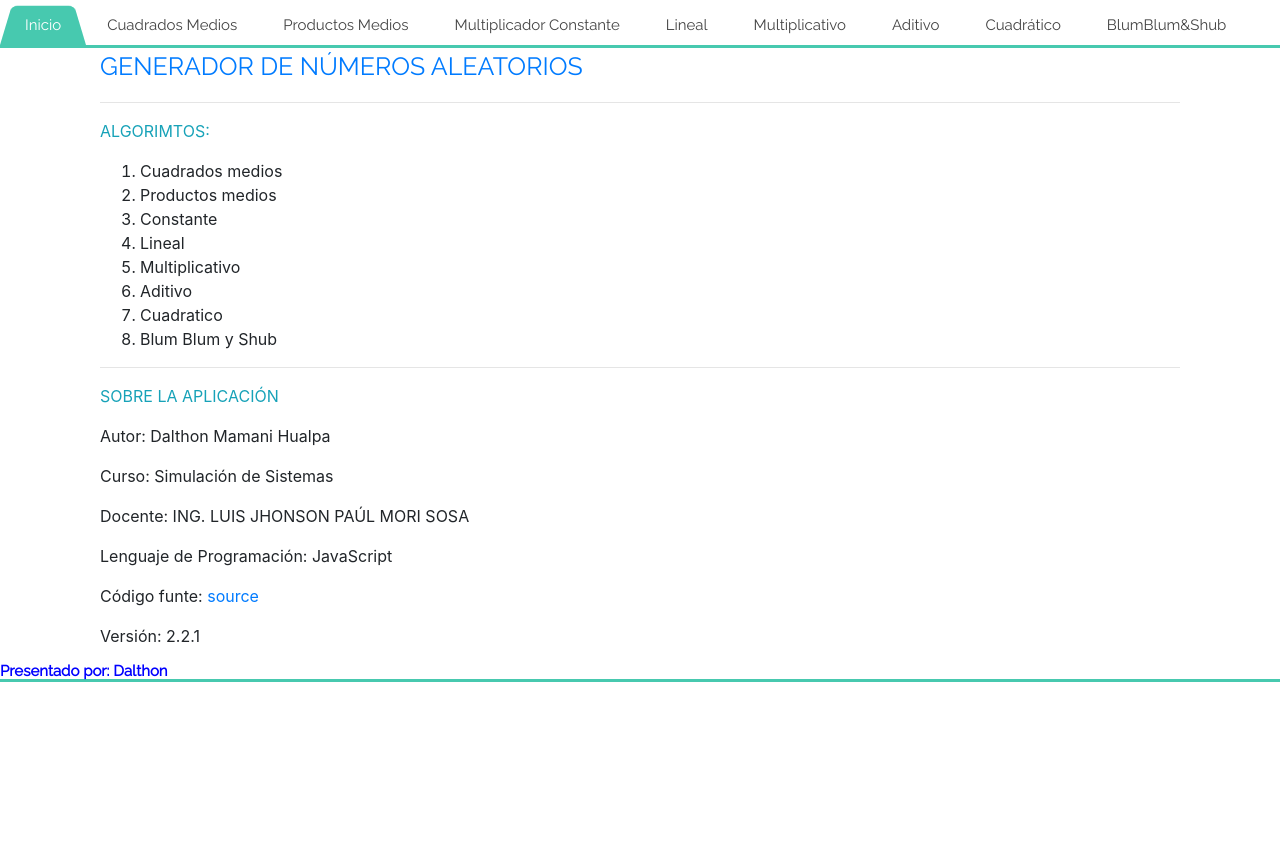
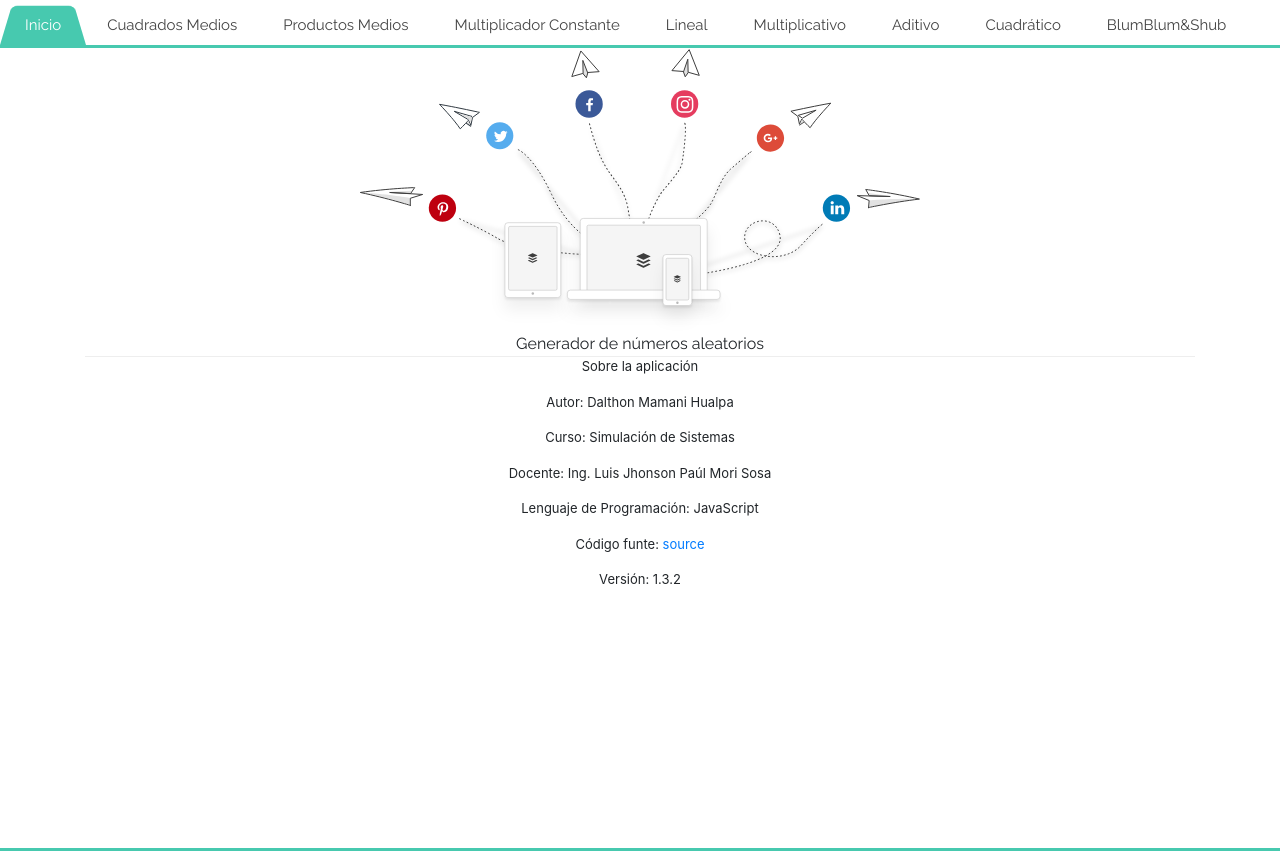
Before and after one commit to D4ITON/numeros-pseudoaleatorios, a plain HTML site: page index.html in a window 1280 px wide. Before the commit the page ends 800 px from the top, so only its background shows below. Drawn offline with nearby package versions, Linux system fonts and the light colour scheme.

Commit message:
validaciones

```diff
--- a/index.html
+++ b/index.html
@@ -24,30 +24,18 @@
    <li><a href='8. BlumBlumyShub.html'>BlumBlum&Shub</a></li>
 </ul>
 </div>
+<div class="container-custom">
       <div class="container">
-   <div class="container">
-      <div class="custom-title center-block text-primary">GENERADOR DE NÚMEROS ALEATORIOS</div>
-      <hr>
-      <p class="text-info">ALGORIMTOS:</p>
-      <ol>
-         <li>Cuadrados medios</li>
-         <li>Productos medios</li>
-         <li>Constante</li>
-         <li>Lineal</li>
-         <li>Multiplicativo</li>
-         <li>Aditivo</li>
-         <li>Cuadratico</li>
-         <li>Blum Blum y Shub</li>
-      </ol>
+         <div class="imagen"><img src="buffer-social-media-management.svg" alt="imagen"></div>
+         <div class="title">Generador de números aleatorios</div>
          <div class="box-body-secondpart">
-         <hr>
-         <p class="text-info">SOBRE LA APLICACIÓN</p>
+            <p>Sobre la aplicación</p>
             <p>Autor: Dalthon Mamani Hualpa</p>
             <p>Curso: Simulación de Sistemas</p>
-         <p>Docente: ING. LUIS JHONSON PAÚL MORI SOSA</p>
+            <p>Docente: Ing. Luis Jhonson Paúl Mori Sosa</p>
             <p>Lenguaje de Programación: JavaScript</p>
             <p>Código funte: <a href="https://github.com/D4ITON/numeros-pseudoaleatorios" target="_blank">source</a></p>
-         <p>Versión: 2.2.1</p>
+            <p>Versión: 1.3.2</p>
          </div>
       </div>
 
@@ -55,7 +43,7 @@
 </body>
 <footer>
    <div class="footer-custom">
-      Presentado por: Dalthon
+
    </div>
 </footer>
 <html>
--- a/styles.css
+++ b/styles.css
@@ -124,5 +124,29 @@
   background: #47c9af;
   color: white;
   border-radius: 50px;
-
 }
+.box-body-secondpart{
+  height: 93%;
+  width: 100%;
+  display: flex;
+  text-align: center;
+  font-size: 13px;
+  /*padding-right: 10%;*/
+  /*align-items: flex-end;*/
+  flex-direction: column;
+  justify-content: center;
+  /*border-left: 1px solid #eee;*/
+}
+.title{
+  font-family: Raleway, sans-serif;
+  text-align: center;
+  border-bottom: 1px solid #eee;
+}
+.container .imagen{
+  /*background: red;*/
+  text-align: center;
+  align-self: center;
+}
+.container-custom{
+  min-width: 100vh;
+}
```
Also changed, not shown: buffer-social-media-management.svg (added). Lines whose indentation alone changed are shown as unchanged.
